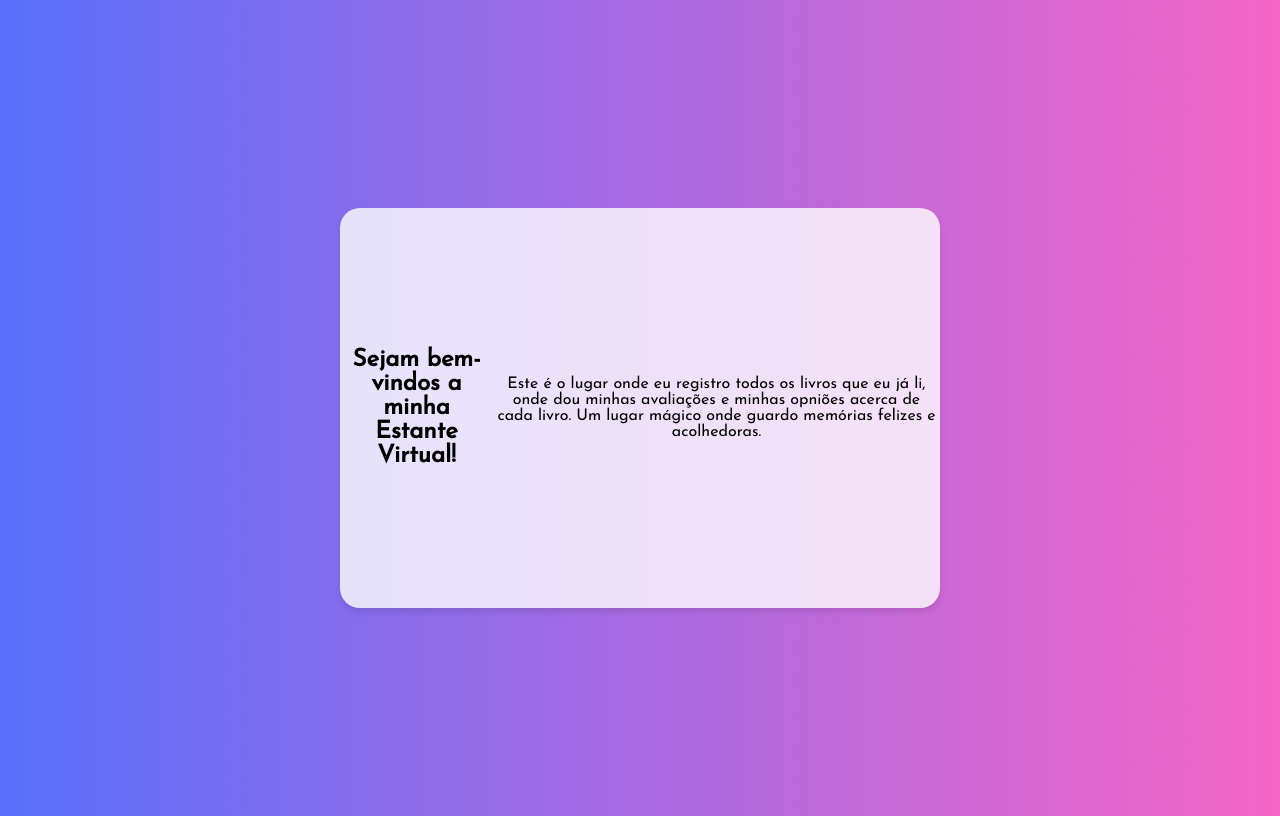
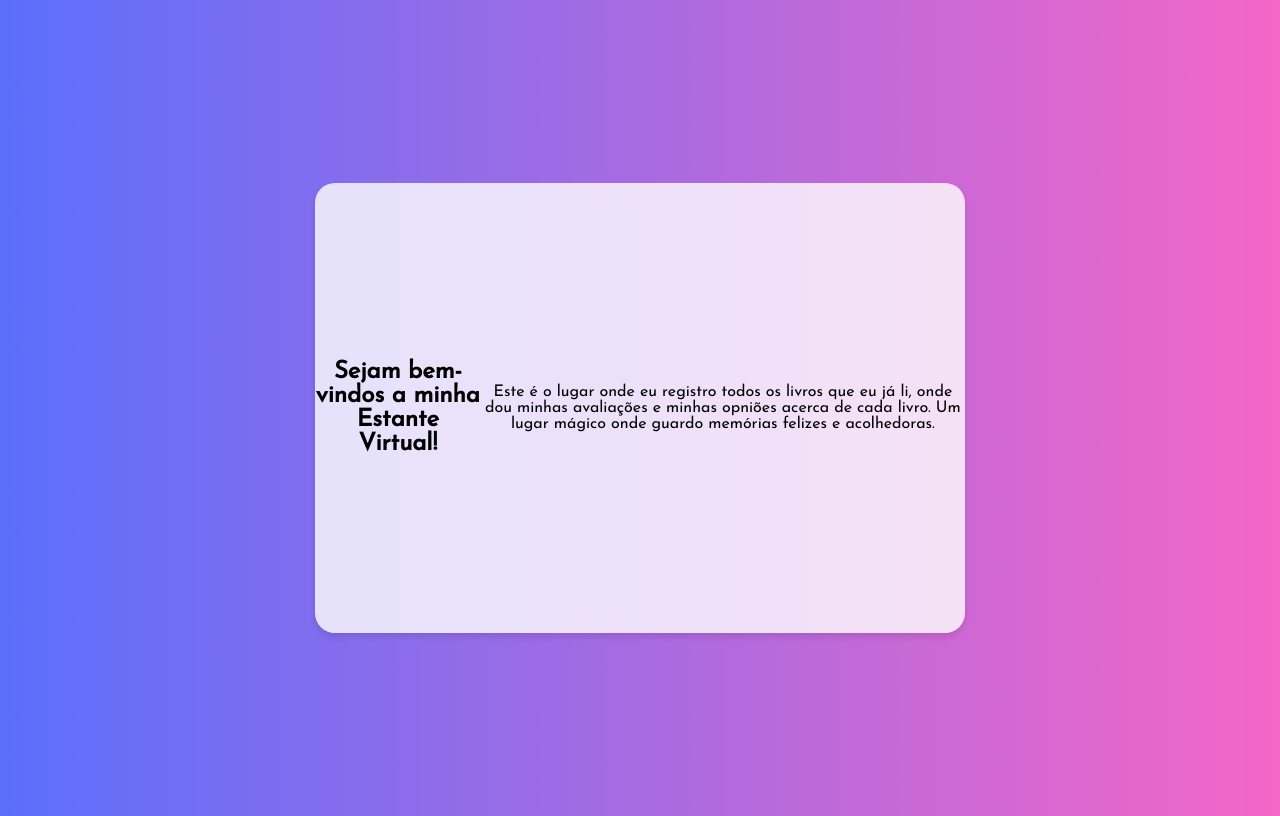
Before and after one commit to camillefk/estanteVirtual, a React (Vite) app: page / in a window 1280 px wide. Built offline with nearby package versions, Linux system fonts and the light colour scheme.

Commit message:
Aumento no tamanho da center-box

```diff
--- a/src/App.css
+++ b/src/App.css
@@ -14,8 +14,8 @@ body {
 }
 
 .center-box {
-    width: 600px;
-    height: 400px;
+    width: 650px;
+    height: 450px;
     background-color: rgba(255, 255, 255, 0.8);
     display: flex;
     justify-content: center;
```
